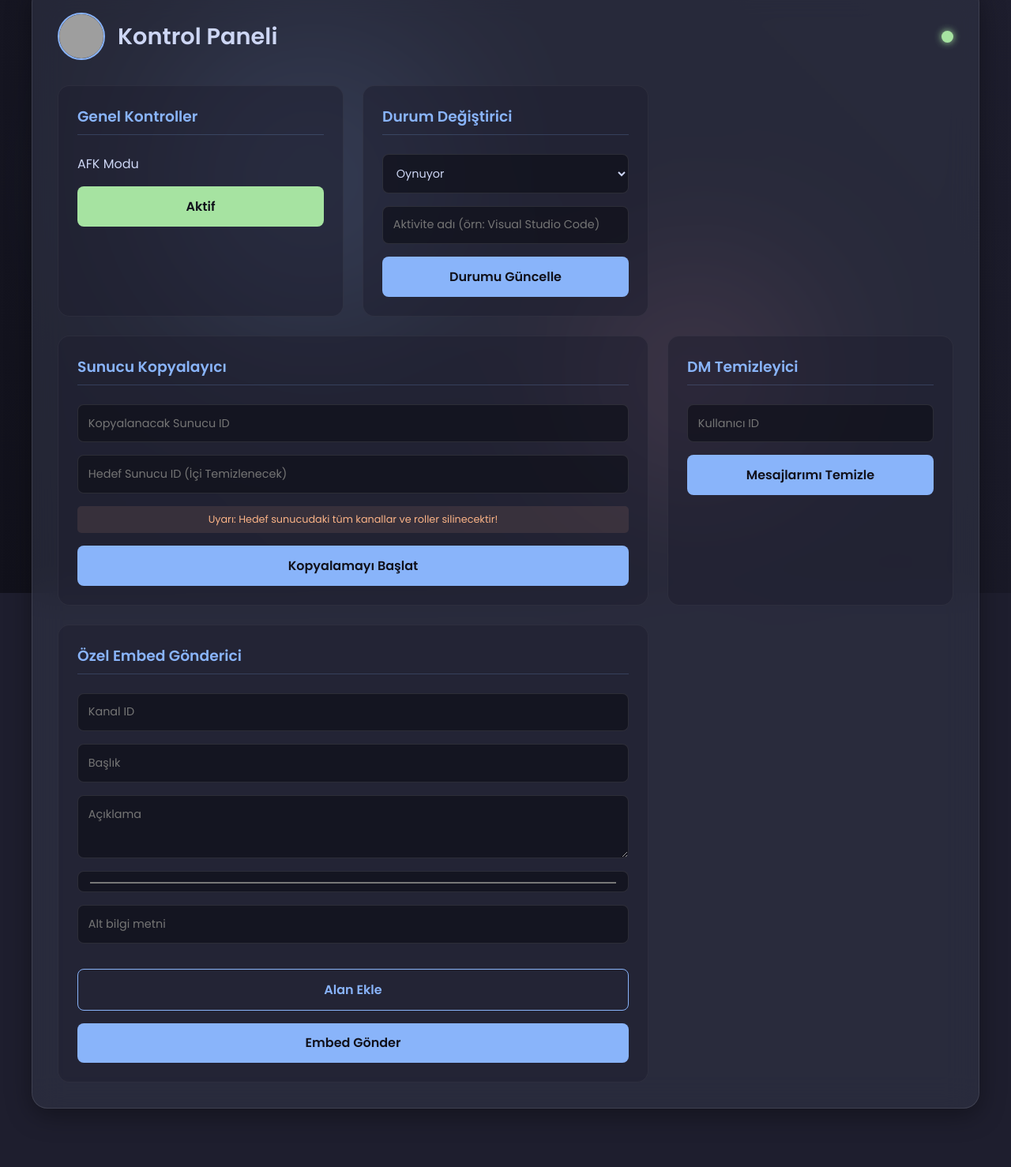
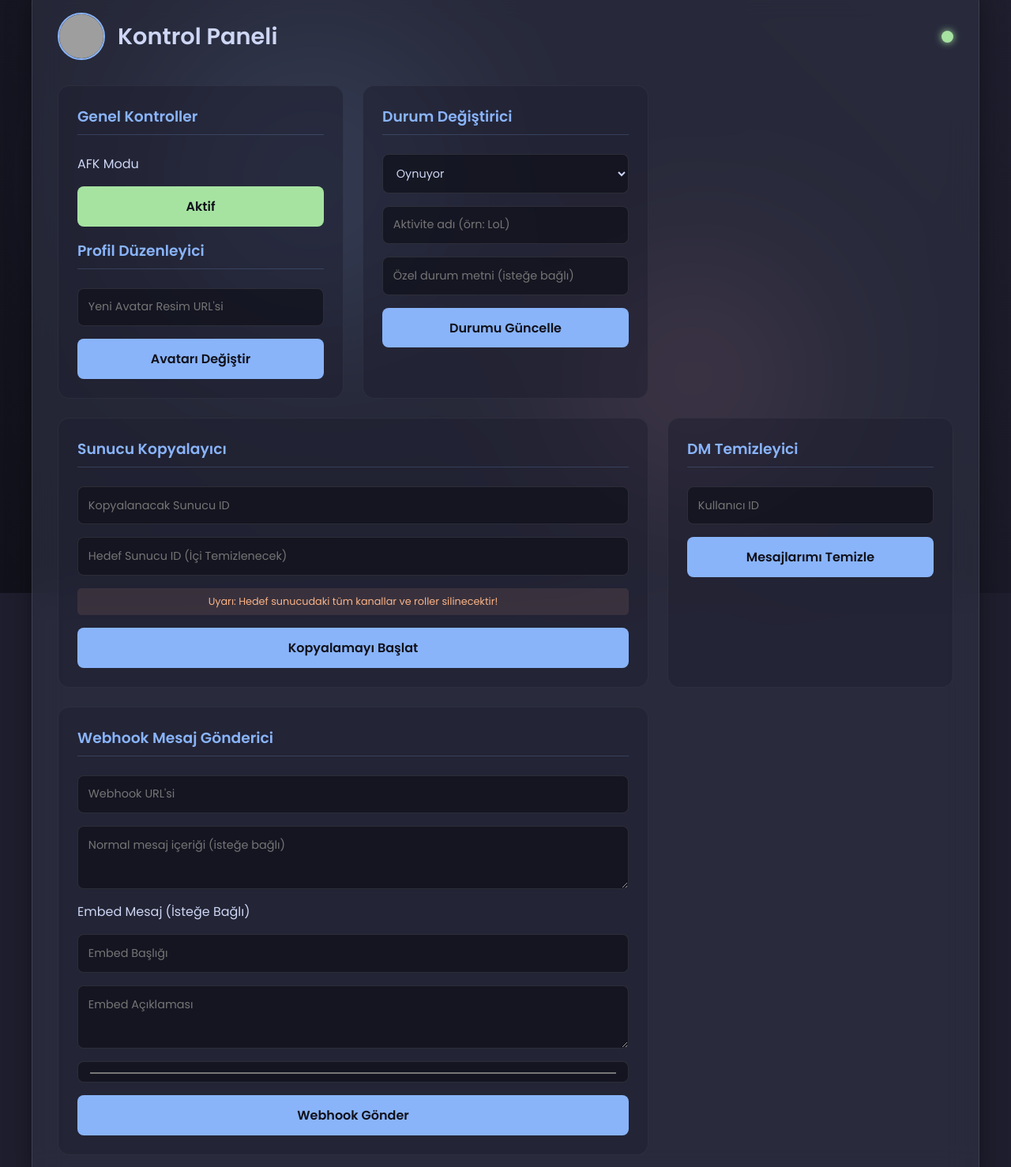
Before and after one commit to reallykrak/Discord-SelfBot, a website: page public/index.html in a window 1280 px wide. Shown: the part 49-1527 px from the top of the page at 79% size. Before the commit the page ends 1485 px from the top, so only its background shows below. Drawn offline with nearby package versions, Linux system fonts and the light colour scheme; no server answers; grey boxes are pictures that could not be loaded.

Commit message:
Update index.html

```diff
--- a/public/index.html
+++ b/public/index.html
@@ -25,6 +25,9 @@
                 <h3>Genel Kontroller</h3>
                 <label>AFK Modu</label>
                 <button id="toggle-afk" class="toggle-btn active" data-status="true">Aktif</button>
+                 <h3>Profil Düzenleyici</h3>
+                <input type="text" id="avatar-url" placeholder="Yeni Avatar Resim URL'si">
+                <button id="change-avatar-btn">Avatarı Değiştir</button>
             </div>
 
             <div class="card">
@@ -35,7 +38,8 @@
                     <option value="LISTENING">Dinliyor</option>
                     <option value="STREAMING">Yayınlıyor</option>
                 </select>
-                <input type="text" id="status-name" placeholder="Aktivite adı (örn: Visual Studio Code)">
+                <input type="text" id="status-name" placeholder="Aktivite adı (örn: LoL)">
+                <input type="text" id="custom-status" placeholder="Özel durum metni (isteğe bağlı)">
                 <button id="change-status-btn">Durumu Güncelle</button>
             </div>
 
@@ -54,15 +58,14 @@
             </div>
 
              <div class="card large-card">
-                <h3>Özel Embed Gönderici</h3>
-                <input type="text" id="embed-channel" placeholder="Kanal ID">
-                <input type="text" id="embed-title" placeholder="Başlık">
-                <textarea id="embed-desc" placeholder="Açıklama"></textarea>
-                <input type="color" id="embed-color" value="#7289da">
-                <input type="text" id="embed-footer" placeholder="Alt bilgi metni">
-                <div id="embed-fields"></div>
-                <button id="add-field-btn" class="secondary-btn">Alan Ekle</button>
-                <button id="send-embed-btn">Embed Gönder</button>
+                <h3>Webhook Mesaj Gönderici</h3>
+                <input type="text" id="webhook-url" placeholder="Webhook URL'si">
+                <textarea id="webhook-content" placeholder="Normal mesaj içeriği (isteğe bağlı)"></textarea>
+                <p class="separator"><span>Embed Mesaj (İsteğe Bağlı)</span></p>
+                <input type="text" id="webhook-embed-title" placeholder="Embed Başlığı">
+                <textarea id="webhook-embed-desc" placeholder="Embed Açıklaması"></textarea>
+                 <input type="color" id="webhook-embed-color" value="#7289da">
+                <button id="send-webhook-btn">Webhook Gönder</button>
             </div>
         </div>
     </div>
```
